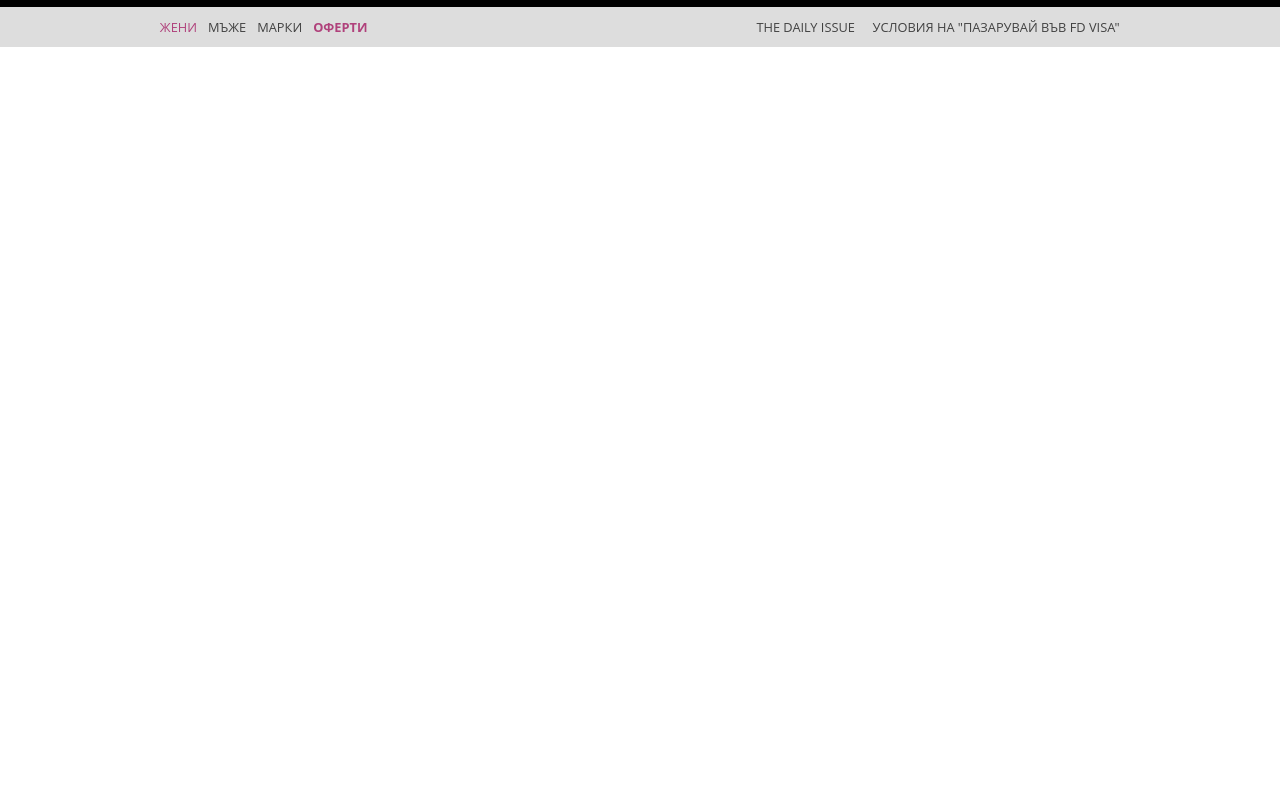
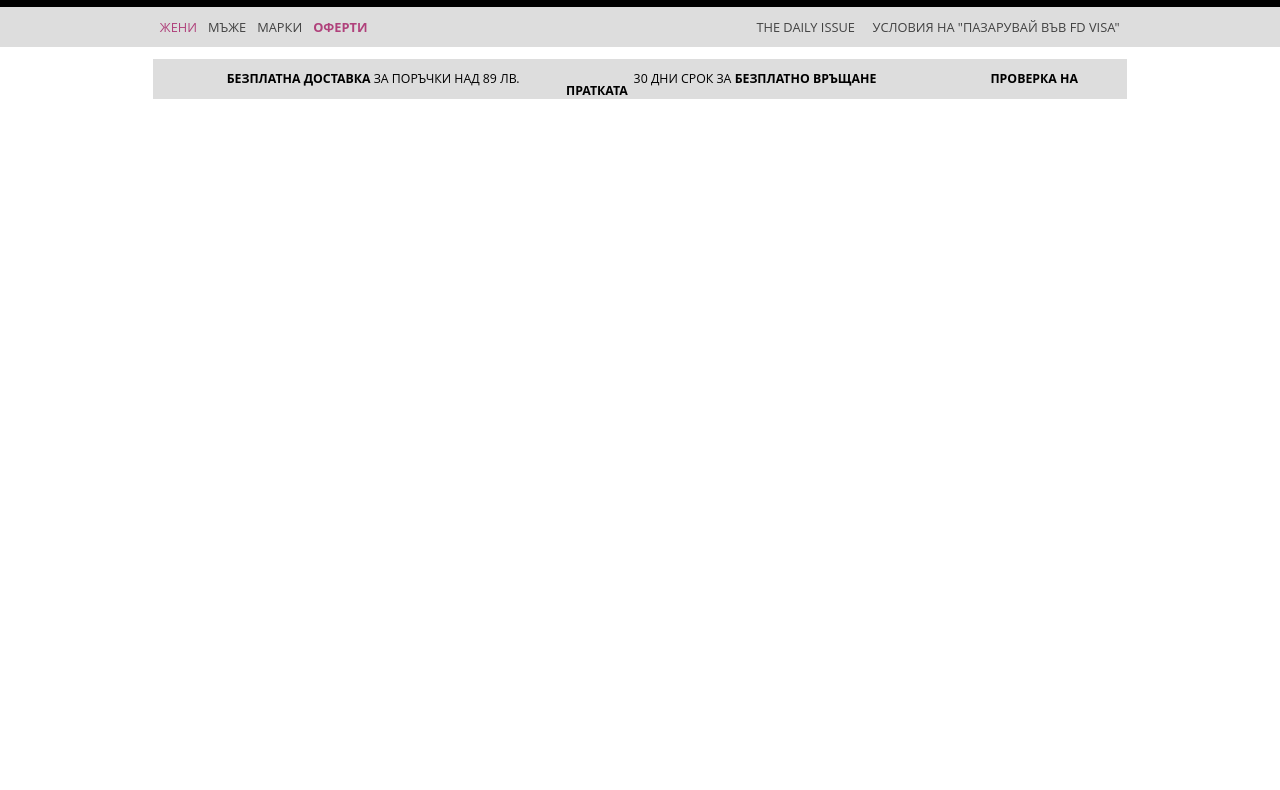
Before and after one commit to sokolovva/PISS-Project, a plain HTML site: page index.html in a window 1280 px wide. Shown: the part 83-873 px from the top of the page. Drawn offline with Linux system fonts and the light colour scheme.

Commit message:
new div added

```diff
--- a/assets/styles/styles.css
+++ b/assets/styles/styles.css
@@ -187,3 +187,22 @@ footer>div{
    float:left;
    margin: 0em 10em 1em 0em;
 }
+
+main div:first-child{
+    margin: 1em;
+    text-align: center;
+    font-size:0.77em;
+    background-color:#DDDDDD;
+    height: 40px;
+
+}
+
+main div>span{
+    position: relative;
+    top:14px;
+    padding:1em 7em 1em 2em;
+}
+
+span span{
+    font-weight: bold;
+}
--- a/index.html
+++ b/index.html
@@ -92,6 +92,11 @@
     </header>
 
     <main>
+        <div>
+            <span><span>БЕЗПЛАТНА ДОСТАВКА</span> ЗА ПОРЪЧКИ НАД 89 ЛВ.</span>
+            <span>30 ДНИ СРОК ЗА <span>БЕЗПЛАТНО ВРЪЩАНЕ</span></span>
+            <span><span>ПРОВЕРКА НА ПРАТКАТА</span></span>
+        </div>
 
     </main>
 
```
Also changed, not shown: 1 other file.
